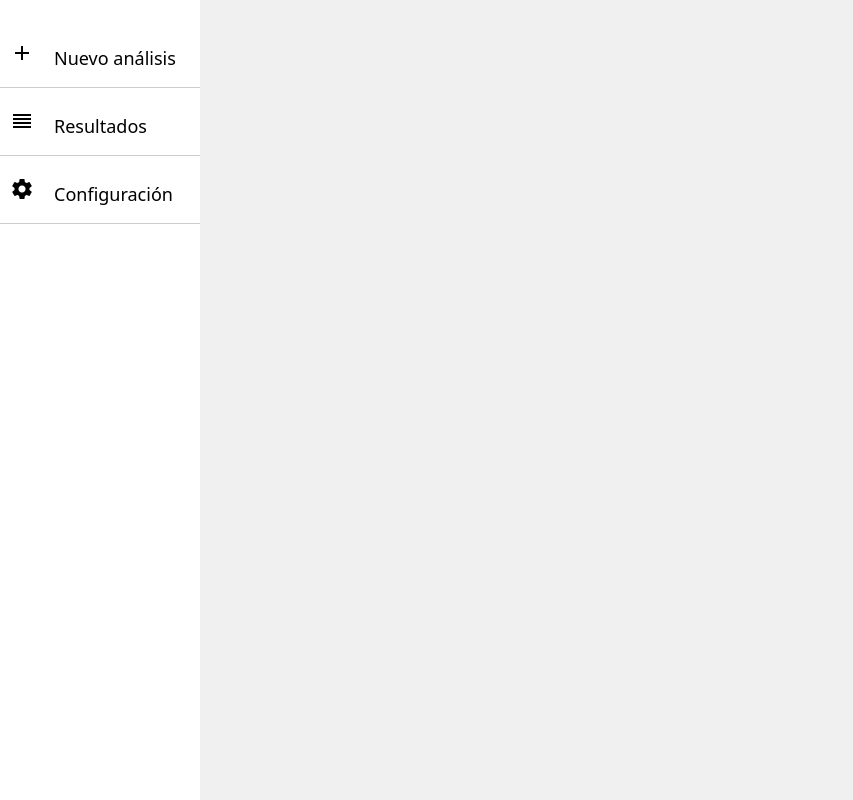
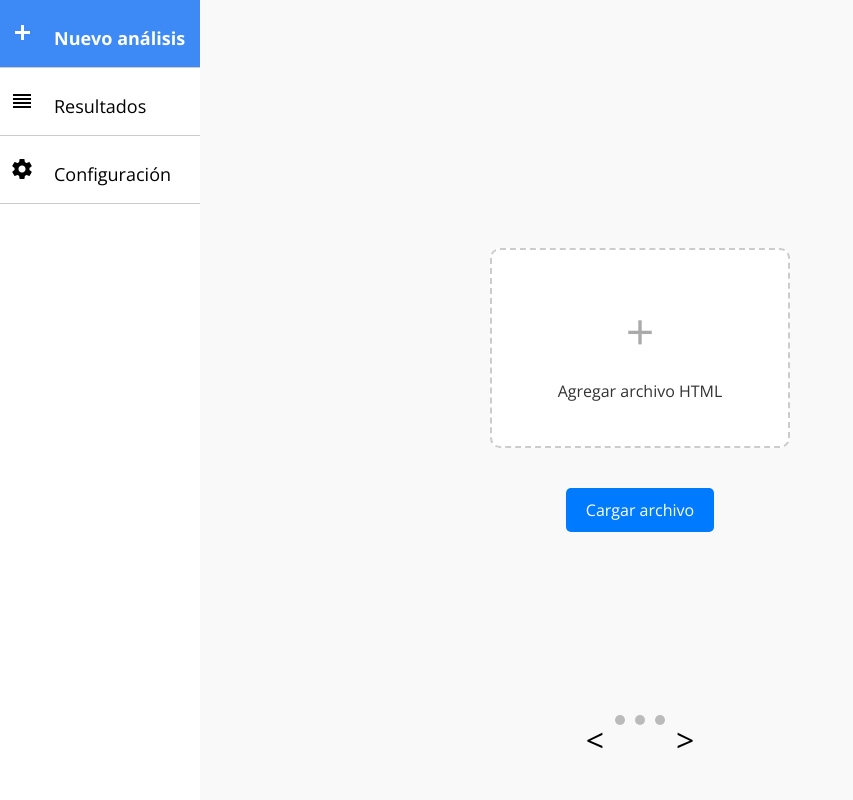
Before and after one commit to Luminicen/DCU, a Django app: page /analizador/analysis in a window 1280 px wide. Shown: the whole page, without its empty margins (0-853 px from the left). Run offline with Django 5.2, Linux system fonts and the light colour scheme; some web fonts are replaced.

Commit message:
agrega scroll

```diff
--- a/accesibilidadIA/Templates/analysis/analysis.html
+++ b/accesibilidadIA/Templates/analysis/analysis.html
@@ -1,28 +1,61 @@
 {% extends 'base.html' %}
-
+{% load static %}
 {% block title %}Nuevo análisis{% endblock %}
 {% block head %}
-    {{ super }}
-    {% endblock %}
+{{ super }}
+<script src="{% static 'js/horizontalScroll.js' %}"></script>
+<link rel="stylesheet" href="{% static 'css/horizontalScroll.css' %}">
+{% endblock %}
 {% block content %}
-{% load static %}
-<body>
-<div class="tab-container">
-    <div id="index-tab" class="tab active" onclick="showTab('index')">Nuevo análisis</div>
-    <div id="resultados-tab" class="tab" onclick="showTab('resultados')">Resultados</div>
-    <div id="configuracion-tab" class="tab" onclick="showTab('configuracion')">Configuración</div>
+<div class="scroll-content-container" id="scroll-content-container">
+    <section class="page upload-file">
+        <div class="upload-container" id="drop-area">
+            <div class="upload-icon">+</div>
+            <div class="upload-text">Agregar archivo HTML</div>
+        </div>
+        <div class="button-container">
+            <button class="upload-button" onclick="document.getElementById('file-input').click()">Cargar archivo</button>
+            <input type="file" id="file-input" style="display: none;" />
+        </div>
+    </section>
+
+    <section class="page analysis-preferences">
+        <form>
+            <div class="form-group">
+                <label for="analysis-name">Nombre del análisis</label>
+                <input type="text" id="analysis-name" name="analysis-name" placeholder="Escriba un nombre para el análisis">
+            </div>
+            <div class="form-group">
+                <label for="description">Descripción</label>
+                <textarea id="description" name="description" placeholder="Escriba una descripción"></textarea>
+            </div>
+        </form>
+    </section>
+
+    <section class="page analysis-preview">
+        <form>
+            <div class="form-group">
+                <label for="file-name">Archivo</label>
+                <input type="text" id="file-name" name="file-name">
+            </div>
+            <div class="form-group">
+                <label for="analysis-name">Nombre del análisis</label>
+                <textarea id="analysis-name" name="analysis-name"></textarea>
+            </div>
+            <div class="form-group">
+                <label for="description">Descripción</label>
+                <textarea id="description" name="description"></textarea>
+            </div>
+        </form>
+    </section>
 </div>
-<div class="content">
-    <div id="analisis" class="tab-content" style="display: block;">
-        {% block index_content %}{% endblock %}
-    </div>
-    <div id="resultados" class="tab-content" style="display: none;">
-        {% block resultados_content %}{% endblock %}
-    </div>
-    <div id="configuracion" class="tab-content" style="display: none;">
-        {% block configuracion_content %}{% endblock %}
-    </div>
+
+
+<div class="indicators nav-buttons" id="indicators">
+    <button id="prevBtn">&lt;</button>
+    <span class="dot active" data-index="0"></span>
+    <span class="dot" data-index="1"></span>
+    <span class="dot" data-index="2"></span>
+    <button id="nextBtn">&gt;</button>
 </div>
-<script src="{% static 'js/horizontalScroll.js' %}"></script>
-</body>
 {% endblock %}
--- a/accesibilidadIA/Templates/base.html
+++ b/accesibilidadIA/Templates/base.html
@@ -12,6 +12,8 @@
   <link href="https://fonts.googleapis.com/icon?family=Material+Icons" rel="stylesheet">
   <link rel="stylesheet" href="{% static 'css/base.css' %}">
   <link rel="stylesheet" href="{% static 'css/sidebar.css' %}">
+  <link rel="stylesheet" href="{% static 'css/horizontalScroll.css' %}">
+  <script src="{% static 'js/horizontalScroll.js' %}"></script>
   <title>{% block title %}Paginal Principal{% endblock %}</title>
 </head>
 
--- a/accesibilidadIA/analizador/urls.py
+++ b/accesibilidadIA/analizador/urls.py
@@ -6,6 +6,9 @@
     path("", views.index, name="index"),
     path("registro/", views.register, name="register"),
     path("analysis", views.analysis, name="analysis"),
+    path("analysis/upload_html", views.upload_html, name="upload_html"),
+    path("analysis/preferences", views.preferences, name="preferences"),
+    path("analysis/preview", views.preview, name="preview"),
     path("results", views.results, name="results"),
     path("settings", views.settings, name="settings"),
 ]
--- a/accesibilidadIA/analizador/views.py
+++ b/accesibilidadIA/analizador/views.py
@@ -23,11 +23,23 @@
         form = Registro()
     return render(request, 'registration/registerForm.html', {'form': form})
 
+#analysis fun
 def analysis(request):
     return render(request, "analysis/analysis.html")
 
+def upload_html(request):
+    return render(request, "analysis/upload_html.html")
+
+def preferences(request):
+    return render(request, "analysis/preferences.html")
+
+def preview(request):
+    return render(request, "analysis/preview.html")
+
+#result fun
 def results(request):
     return render(request, 'results/results.html')
 
+#settings fun
 def settings(request):
     return render(request, 'settings/settings.html')
--- a/accesibilidadIA/static/css/base.css
+++ b/accesibilidadIA/static/css/base.css
@@ -1,3 +1,35 @@
-body{
-    background-color: #f0f0f0;
+body {
+  font-family: 'Open Sans', sans-serif;
+  margin: 0;
+  padding: 0;
+  display: flex;
+  background-color: #f9f9f9;
+  height: 100vh;
+  justify-content: center;
+  align-items: center;
 }
+
+header {
+  background-color: #f0f0f0;
+  padding: 10px 20px;
+  width: 100%;
+  border-bottom: 1px solid #ccc;
+  position: absolute;
+  top: 0;
+}
+
+header h2 {
+  margin: 0;
+  font-size: 24px;
+  color: #333;
+}
+
+main {
+  display: flex;
+  flex-direction: column;
+  justify-content: center;
+  align-items: center;
+  flex: 1;
+  width: 100%;
+  height: 100%;
+}
--- a/accesibilidadIA/static/css/horizontalscroll.css
+++ b/accesibilidadIA/static/css/horizontalscroll.css
@@ -1,29 +1,116 @@
 body {
-    font-family: Arial, sans-serif;
+    margin: 0;
+    overflow-x: hidden; /* Ocultar scroll horizontal en todo el documento */
 }
-.tab-container {
+
+.scroll-content-container {
     display: flex;
-    overflow-x: auto;
-    white-space: nowrap;
-    padding: 10px;
-    background-color: #f1f1f1;
-    border-bottom: 1px solid #ccc;
+    overflow-x: hidden; /* Ocultar scroll horizontal dentro del contenedor */
+    width: 100vw; /* Ancho completo de la ventana */
+    align-items: center;
+    justify-content: flex-start; /* Alineación de contenido al inicio */
+    scroll-snap-type: x mandatory; /* Scroll snap horizontal obligatorio */
 }
-.tab {
+
+.page {
+    flex: none;
+    min-width: 100vw; /* Cada página ocupa el ancho completo de la ventana */
+    margin-bottom: 20px;
+    display: flex;
+    flex-direction: column;
+    justify-content: center;
+    align-items: center;
+    font-size: 2rem;
+    scroll-snap-align: start; /* Alineación inicial de scroll snap */
+}
+
+.nav-buttons {
+    position: absolute;
+    transform: translateY(-50%);
+    width: 100%;
+    display: flex;
+    justify-content: space-between;
+    z-index: 100; /* Asegura que los botones estén encima del contenido */
+}
+
+.nav-buttons button {
+    background: none;
+    border: none;
+    font-size: 2rem;
+    cursor: pointer;
+}
+
+.indicators {
+    position: absolute;
+    bottom: 10px;
+    width: 100%;
+    display: flex;
+    justify-content: center;
+}
+
+.indicators span {
+    height: 10px;
+    width: 10px;
+    background-color: #bbb;
+    border-radius: 50%;
     display: inline-block;
+    margin: 0 5px;
+    cursor: pointer;
+}
+
+.active {
+    background-color: #717171;
+}
+
+.upload-container {
+    border: 2px dashed #ccc;
+    border-radius: 10px;
+    width: 300px;
+    height: 200px;
+    display: flex;
+    flex-direction: column;
+    justify-content: center;
+    align-items: center;
+    background-color: white;
+    margin-bottom: 20px;
+}
+
+.upload-container:hover {
+    border-color: #999;
+}
+
+.upload-container.dragover {
+    border-color: #000;
+}
+
+.upload-icon {
+    font-size: 50px;
+    color: #aaa;
+}
+
+.upload-text {
+    margin-top: 10px;
+    font-size: 16px;
+    color: #333;
+}
+
+.upload-button {
     padding: 10px 20px;
+    background-color: #007bff;
+    color: white;
+    border: none;
+    border-radius: 5px;
     cursor: pointer;
-    background-color: #ddd;
-    margin-right: 5px;
-    border-radius: 5px 5px 0 0;
+    font-size: 16px;
+    margin-top: 20px; /* Separación del botón del contenedor */
 }
-.tab.active {
-    background-color: #fff;
-    border: 1px solid #ccc;
-    border-bottom: none;
+
+.upload-button:hover {
+    background-color: #0056b3;
 }
-.content {
-    padding: 20px;
-    border: 1px solid #ccc;
-    border-top: none;
+
+.form-group {
+    display: flex;
+    flex-direction: column;
+    margin-bottom: 15px;
 }
--- a/accesibilidadIA/static/css/sidebar.css
+++ b/accesibilidadIA/static/css/sidebar.css
@@ -1,3 +1,9 @@
+
+body,html{
+margin: 0;
+padding: 0;
+}
+
 .sidebar {
     height: 100%;
     width: 200px;
@@ -5,7 +11,7 @@
     top: 0;
     left: 0;
     background-color: #ffffff;
-    padding-top: 20px;
+    overflow-y: auto;
 }
 
 .sidebar ul {
```
Also changed, not shown: accesibilidadIA/Templates/analysis/preferences.html (+36 -0 lines), accesibilidadIA/Templates/analysis/preview.html (+40 -0 lines), accesibilidadIA/Templates/analysis/upload_html.html (+35 -0 lines), accesibilidadIA/static/js/horizontalScroll.js (+49 -10 lines), accesibilidadIA/static/js/upload_file.js (added).
